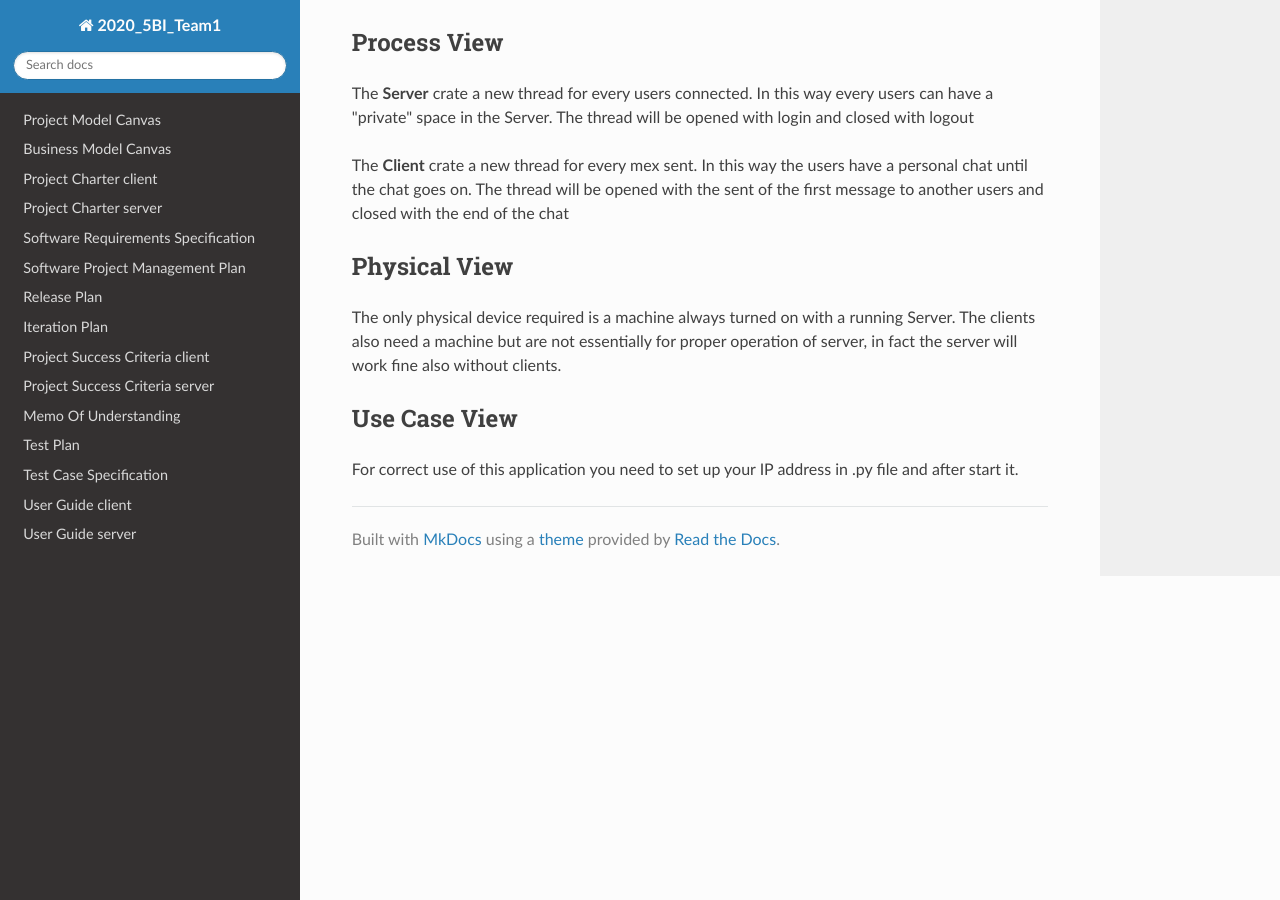
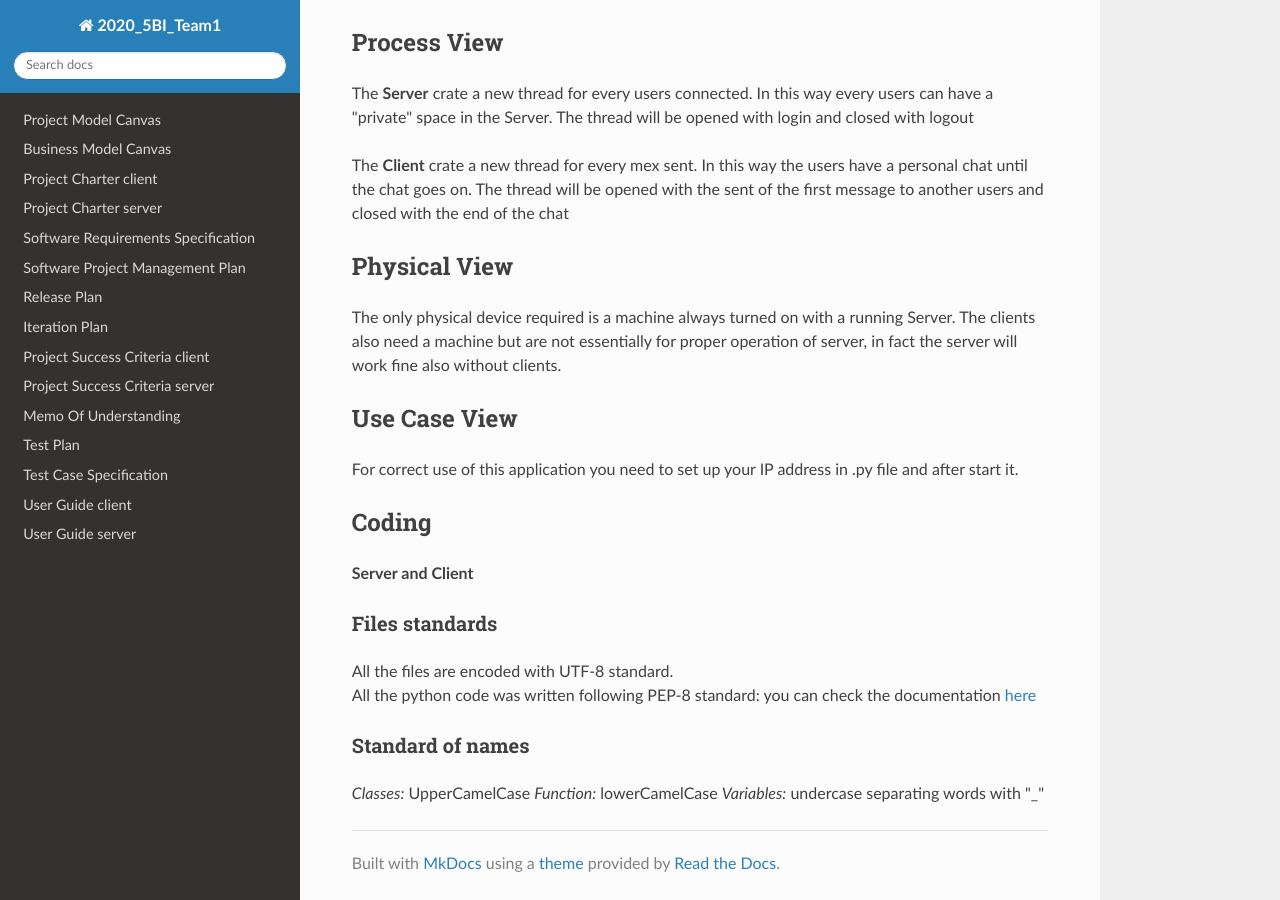
Before and after one commit to FrankMartinuz/2020_5BI_team1_Liboni, an MkDocs documentation site: the page built from docs/Architecture_Coding_Design.md, in a window 1280 px wide and 900 px high, scrolled down 1823 px. Built offline with MkDocs 1.6.1, drawn with Linux system fonts in a browser that asks for light colours; nearby versions of some CDN libraries; some of the changed text lies outside the part shown.

Commit message:
Added Coding, and ended the file

```diff
--- a/docs/Architecture_Coding_Design.md
+++ b/docs/Architecture_Coding_Design.md
@@ -9,6 +9,7 @@
 5.	PROCESS VIEW
 6.	PHYSICAL VIEW
 7.	USE CASE VIEW
+8.  CODING
 
 
 Change History
@@ -82,3 +83,17 @@ The clients also need a machine but are not essentially for proper operation of
 ##	Use Case View
 
 For correct use of this application you need to set up your IP address in .py file and after start it.
+
+## Coding
+
+**Server and Client**
+
+### Files standards
+All the files are encoded with UTF-8 standard.
+All the python code was written following PEP-8 standard: you can check the documentation [here](https://www.python.org/dev/peps/pep-0008/)
+
+### Standard of names
+
+*Classes:* UpperCamelCase
+*Function:* lowerCamelCase
+*Variables:* undercase separating words with "_"
```
